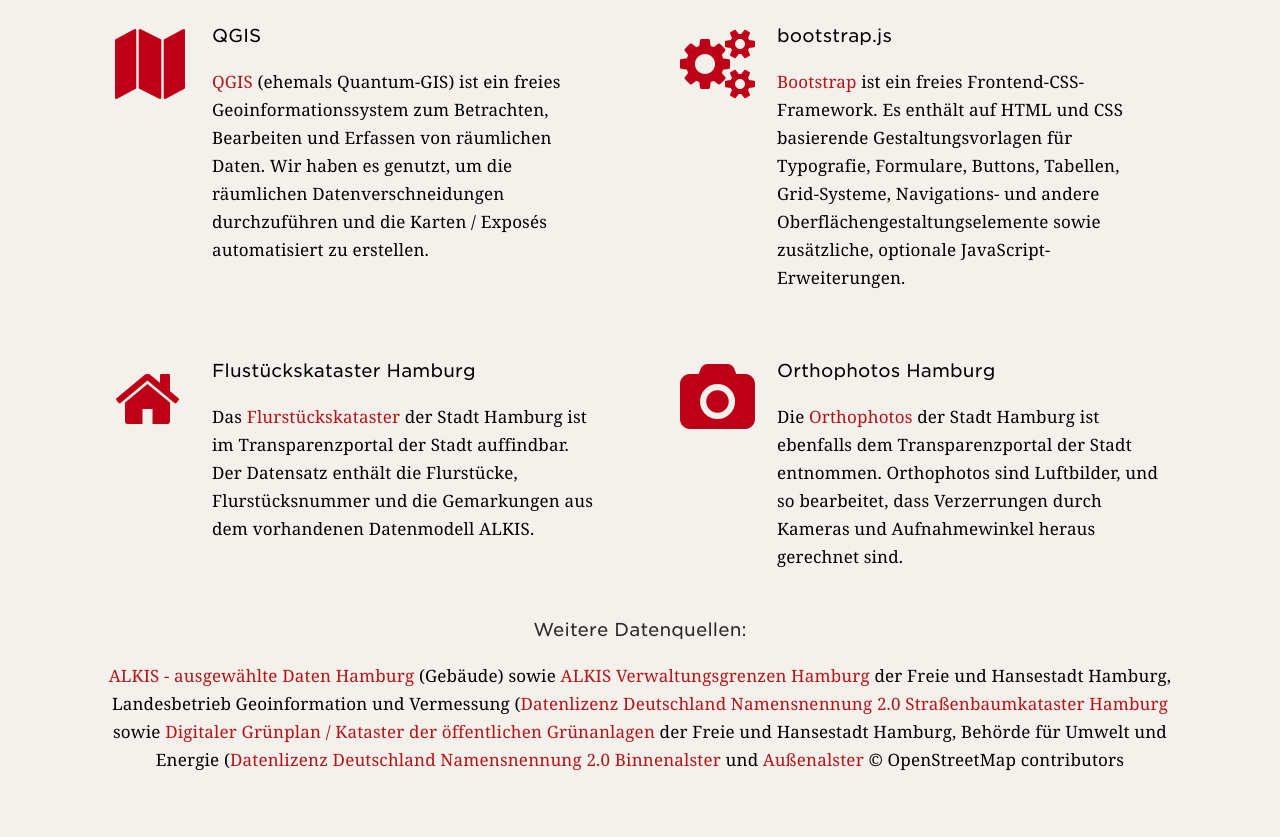
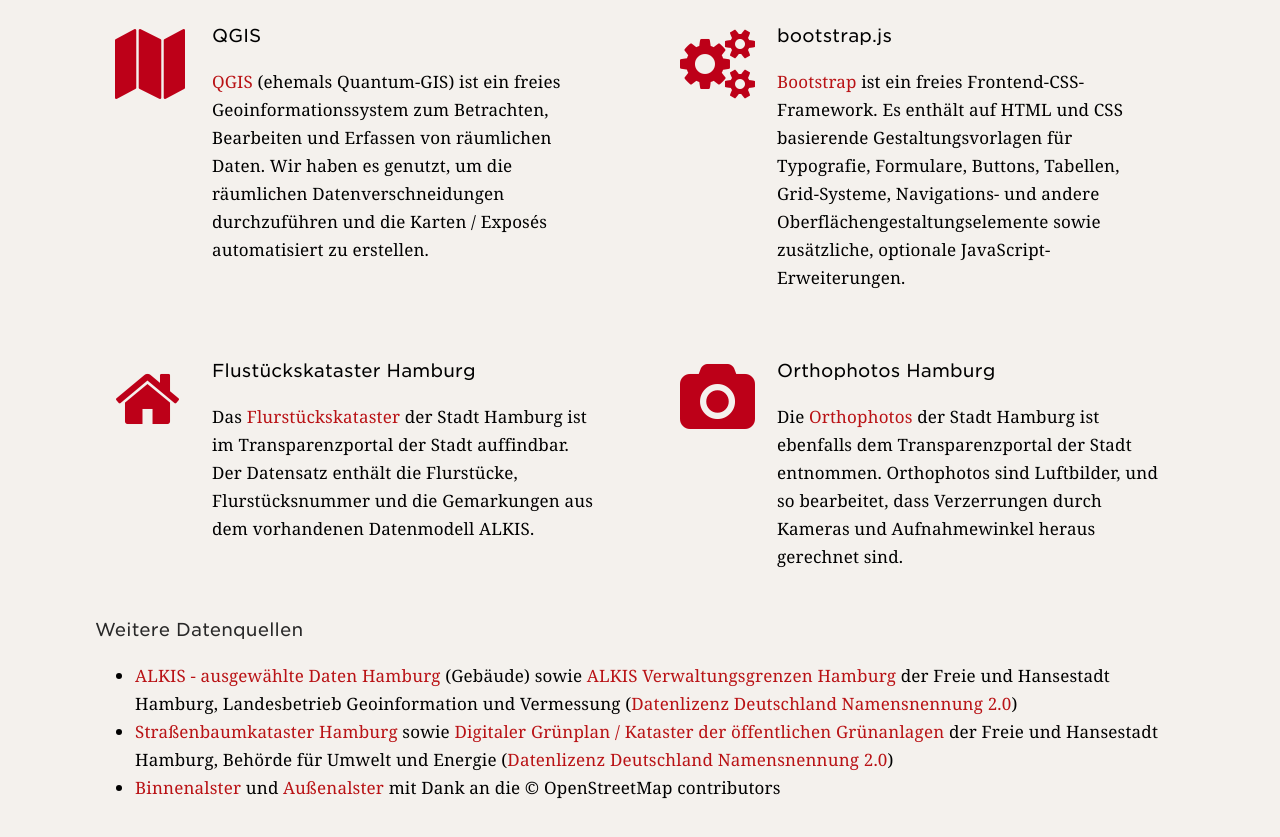
Before and after one commit to AchimTack/tag_der_dt_kleinheit, a plain HTML site: page site/www/index.html in a window 1280 px wide. Shown: the part 3987-4824 px from the top of the page. Drawn offline with nearby package versions, Linux system fonts and the light colour scheme; a script that the page names is missing; files whose address does not match are found by name.

Commit message:
formatting

```diff
--- a/site/www/index.html
+++ b/site/www/index.html
@@ -426,15 +426,14 @@
 					</div>
 				</div>
 				<div class="row">
-					<div class="col-md-12 text-center">
-					<h3>Weitere Datenquellen:</h3>
-					<p>
-					<a href="http://suche.transparenz.hamburg.de/dataset/alkis-ausgewahlte-daten-hamburg">ALKIS - ausgewählte Daten Hamburg</a> (Gebäude) sowie <a href="http://suche.transparenz.hamburg.de/dataset/alkis-verwaltungsgrenzen-hamburg7">ALKIS Verwaltungsgrenzen Hamburg</a> der Freie und Hansestadt Hamburg, Landesbetrieb Geoinformation und Vermessung (<a href="https://www.govdata.de/dl-de/by-2-0">Datenlizenz Deutschland Namensnennung 2.0</a>
-					<a href="http://suche.transparenz.hamburg.de/dataset/strassenbaumkataster-hamburg8">Straßenbaumkataster Hamburg</a> sowie <a href="http://suche.transparenz.hamburg.de/dataset/digitaler-grunplan-kataster-der-offentlichen-grunanlagen8">Digitaler Grünplan / Kataster der öffentlichen Grünanlagen</a> der Freie und Hansestadt Hamburg, Behörde für Umwelt und Energie (<a href="https://www.govdata.de/dl-de/by-2-0">Datenlizenz Deutschland Namensnennung 2.0</a>
-					<a href="https://www.openstreetmap.org/relation/6693624">Binnenalster</a> und <a href="https://www.openstreetmap.org/relation/51218">Außenalster</a> © OpenStreetMap contributors
-					</p>
+					<div class="col-md-12">
+						<h3>Weitere Datenquellen</h3>
+						<ul>
+							<li><a href="http://suche.transparenz.hamburg.de/dataset/alkis-ausgewahlte-daten-hamburg">ALKIS - ausgewählte Daten Hamburg</a> (Gebäude) sowie <a href="http://suche.transparenz.hamburg.de/dataset/alkis-verwaltungsgrenzen-hamburg7">ALKIS Verwaltungsgrenzen Hamburg</a> der Freie und Hansestadt Hamburg, Landesbetrieb Geoinformation und Vermessung (<a href="https://www.govdata.de/dl-de/by-2-0">Datenlizenz Deutschland Namensnennung 2.0</a>)</li>
+							<li><a href="http://suche.transparenz.hamburg.de/dataset/strassenbaumkataster-hamburg8">Straßenbaumkataster Hamburg</a> sowie <a href="http://suche.transparenz.hamburg.de/dataset/digitaler-grunplan-kataster-der-offentlichen-grunanlagen8">Digitaler Grünplan / Kataster der öffentlichen Grünanlagen</a> der Freie und Hansestadt Hamburg, Behörde für Umwelt und Energie (<a href="https://www.govdata.de/dl-de/by-2-0">Datenlizenz Deutschland Namensnennung 2.0</a>)</li>
+							<li><a href="https://www.openstreetmap.org/relation/6693624">Binnenalster</a> und <a href="https://www.openstreetmap.org/relation/51218">Außenalster</a> mit Dank an die © OpenStreetMap contributors</li>
+						</ul>
 					</div>
-
 				</div>
 			</div>
 			</div>
```
